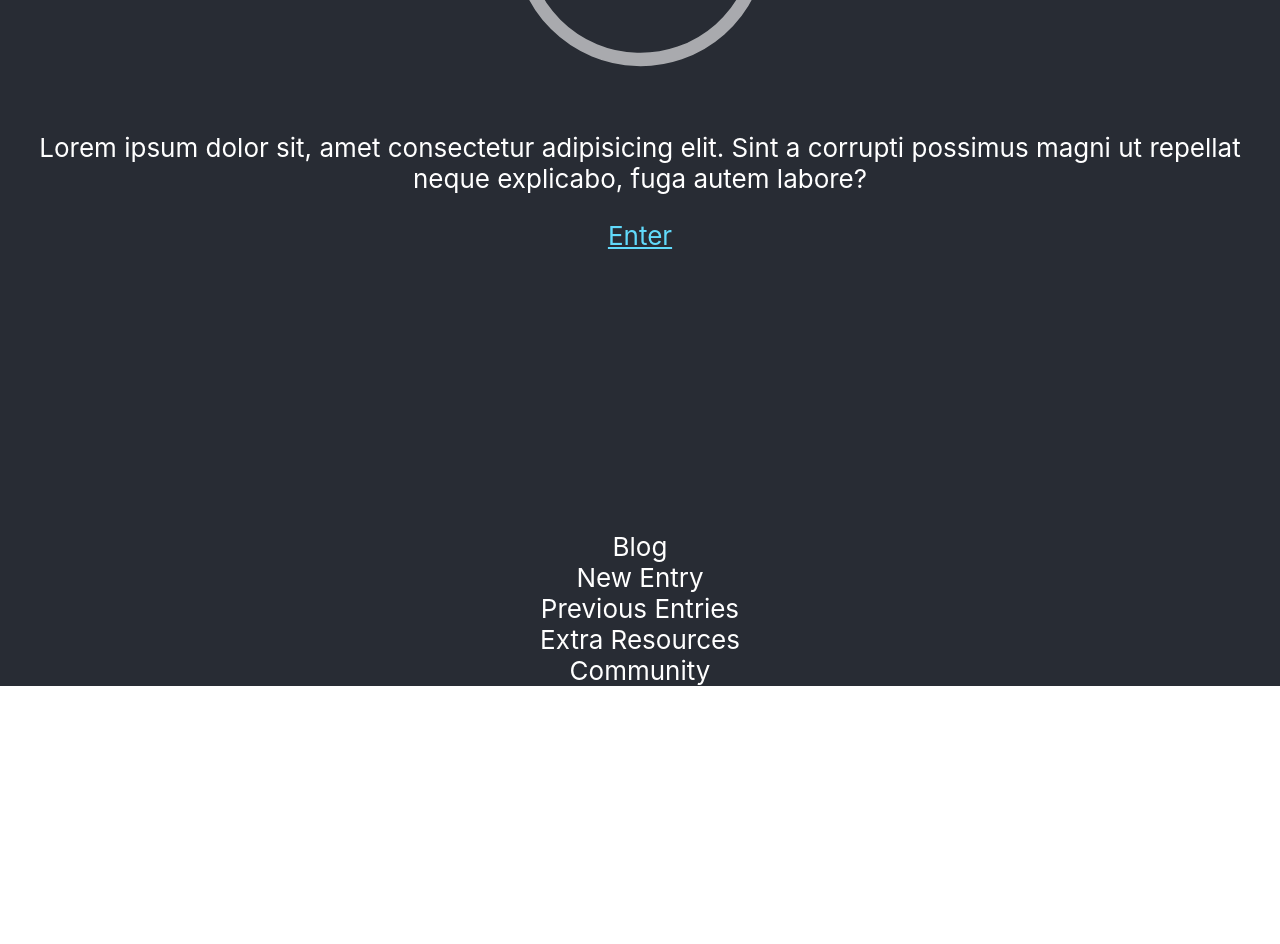
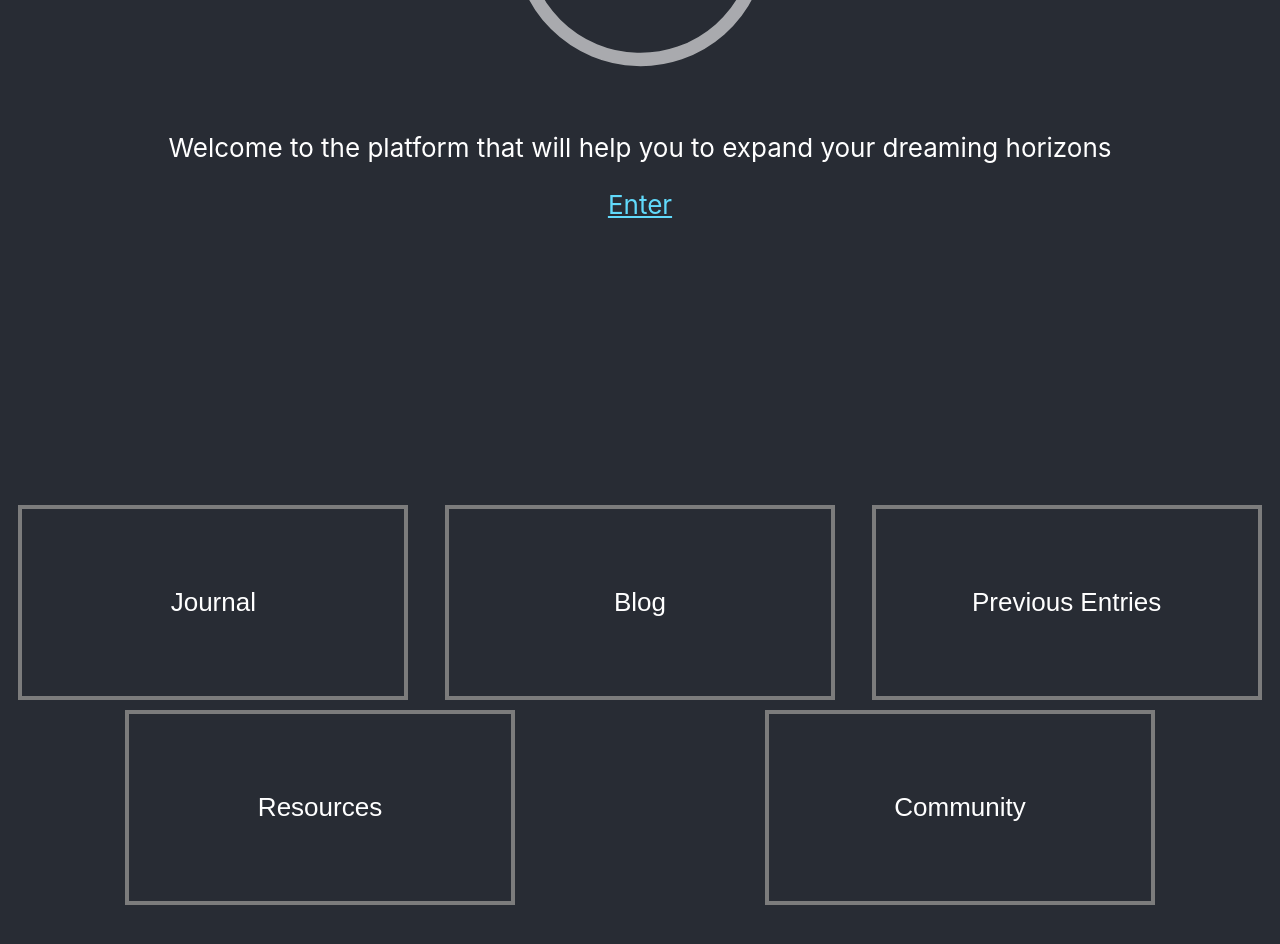
Before and after one commit to Prometheus59/Lucid-Platform, a React (Create React App) app: page / in a window 1280 px wide. Shown: the part 300-1244 px from the top of the page. Before the commit the page ends 986 px from the top, so only its background shows below. Built offline with nearby package versions, Linux system fonts and the light colour scheme.

Commit message:
Edited descriptions and number of subpages

```diff
--- a/src/App.js
+++ b/src/App.js
@@ -13,9 +13,8 @@ class App extends Component {
           <div className="intro">
             <img src={logo} className="App-logo" id="path" alt="logo" />
             <p>
-              Lorem ipsum dolor sit, amet consectetur adipisicing elit. Sint a
-              corrupti possimus magni ut repellat neque explicabo, fuga autem
-              labore?
+              Welcome to the platform that will help you to expand your dreaming
+              horizons
             </p>
             <Link smooth to="#mainpage" className="App-link">
               Enter
--- a/src/Mainpage/Mainpage.css
+++ b/src/Mainpage/Mainpage.css
@@ -1,3 +1,30 @@
 #mainpage {
     padding-top: 30vh;
+    padding-bottom: 30vh;
 }
+
+.sections {
+    display: flex;
+    flex-direction: row;
+    flex-wrap: wrap;
+    justify-content: space-around;
+    align-items: center;
+}
+
+.box {
+    border: 4px solid #7C7C7C;
+    background-color: #282c34;
+
+    color: white;
+    font-size: 100%;
+    padding: 3em;
+    margin: 5px;
+    transition-duration: 0.4s;
+    width: 15em;
+    height: auto;
+    text-align: center;
+}
+
+.box:hover {
+    background-color: #818181;
+  }
--- a/src/Mainpage/Mainpage.js
+++ b/src/Mainpage/Mainpage.js
@@ -5,11 +5,13 @@ class Mainpage extends React.Component {
   render() {
     return (
       <div id="mainpage">
-        <div>Blog</div>
-        <div>New Entry</div>
-        <div>Previous Entries</div>
-        <div>Extra Resources</div>
-        <div>Community</div>
+        <div className="sections">
+          <button className="box">Journal</button>
+          <button className="box">Blog</button>
+          <button className="box">Previous Entries</button>
+          <button className="box">Resources</button>
+          <button className="box">Community</button>
+        </div>
       </div>
     );
   }
```
